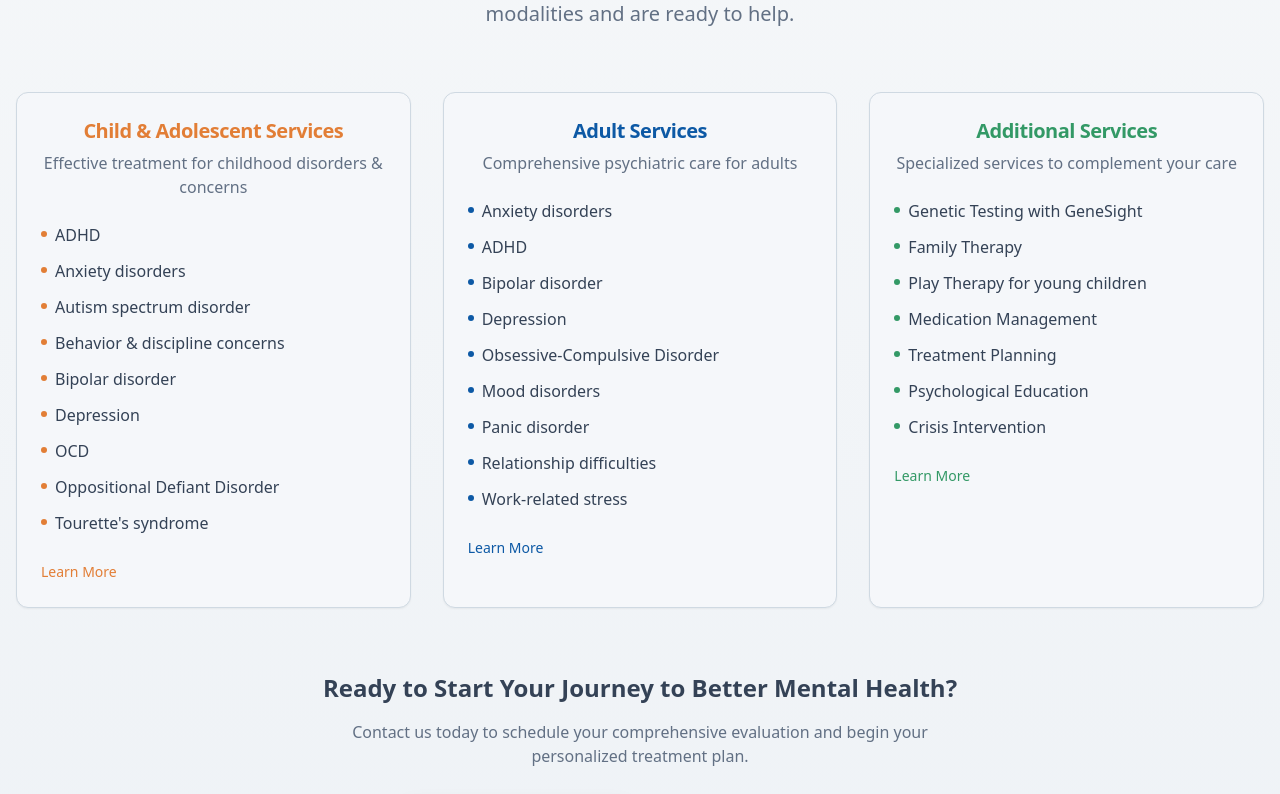
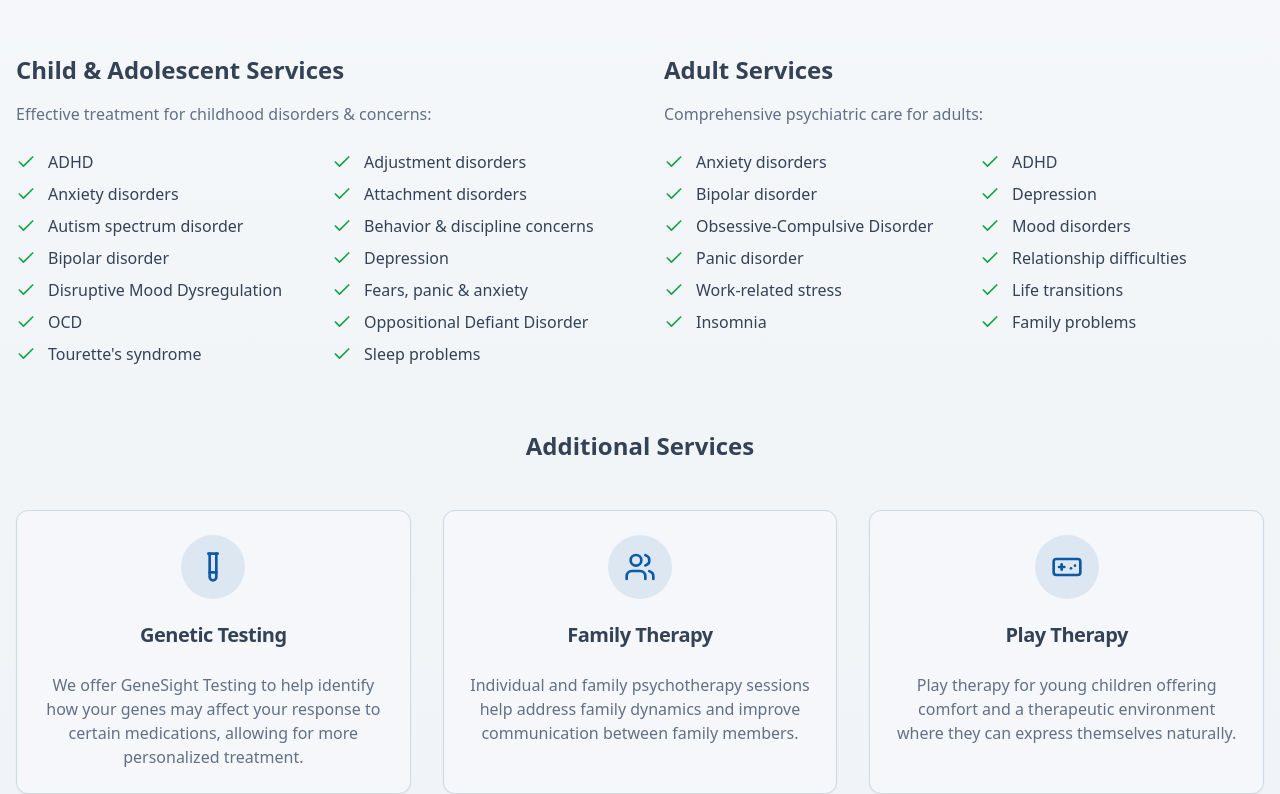
Before and after one commit to arnoldshapiro-del/arnie-newest-updated-website-main, a React (Vite) app: page / in a window 1280 px wide. Shown: the part 2889-3683 px from the top of the page. Built offline with nearby package versions, Linux system fonts and the light colour scheme.

Commit message:
Apply styling to service sections
Apply the specified format, color, and green checkmarks to the "Child & Adolescent Services", "Adult Services", and "Additional Services" sections.

```diff
--- a/src/components/ServicesSection.tsx
+++ b/src/components/ServicesSection.tsx
@@ -8,7 +8,11 @@ import {
   Clock,
   FileText,
   PillIcon,
-  UserCheck
+  UserCheck,
+  Check,
+  TestTube,
+  Users,
+  GamepadIcon
 } from "lucide-react";
 
 const ServicesSection = () => {
@@ -31,37 +35,31 @@ const ServicesSection = () => {
   ];
 
   const childServices = [
-    "ADHD",
-    "Anxiety disorders",
-    "Autism spectrum disorder",
-    "Behavior & discipline concerns",
-    "Bipolar disorder",
-    "Depression",
-    "OCD",
-    "Oppositional Defiant Disorder",
-    "Tourette's syndrome"
+    { col1: ["ADHD", "Anxiety disorders", "Autism spectrum disorder", "Bipolar disorder", "Disruptive Mood Dysregulation", "OCD", "Tourette's syndrome"],
+      col2: ["Adjustment disorders", "Attachment disorders", "Behavior & discipline concerns", "Depression", "Fears, panic & anxiety", "Oppositional Defiant Disorder", "Sleep problems"] }
   ];
 
   const adultServices = [
-    "Anxiety disorders",
-    "ADHD",
-    "Bipolar disorder",
-    "Depression",
-    "Obsessive-Compulsive Disorder",
-    "Mood disorders",
-    "Panic disorder",
-    "Relationship difficulties",
-    "Work-related stress"
+    { col1: ["Anxiety disorders", "Bipolar disorder", "Obsessive-Compulsive Disorder", "Panic disorder", "Work-related stress", "Insomnia"],
+      col2: ["ADHD", "Depression", "Mood disorders", "Relationship difficulties", "Life transitions", "Family problems"] }
   ];
 
   const additionalServices = [
-    "Genetic Testing with GeneSight",
-    "Family Therapy",
-    "Play Therapy for young children",
-    "Medication Management",
-    "Treatment Planning",
-    "Psychological Education",
-    "Crisis Intervention"
+    {
+      icon: TestTube,
+      title: "Genetic Testing",
+      description: "We offer GeneSight Testing to help identify how your genes may affect your response to certain medications, allowing for more personalized treatment."
+    },
+    {
+      icon: Users,
+      title: "Family Therapy",
+      description: "Individual and family psychotherapy sessions help address family dynamics and improve communication between family members."
+    },
+    {
+      icon: GamepadIcon,
+      title: "Play Therapy",
+      description: "Play therapy for young children offering comfort and a therapeutic environment where they can express themselves naturally."
+    }
   ];
 
   return (
@@ -98,101 +96,85 @@ const ServicesSection = () => {
 
         {/* Services Header */}
         <div className="text-center mb-16">
-          <Badge variant="secondary" className="bg-trust/10 text-trust border-trust/20 mb-4">
-            <Stethoscope className="w-4 h-4 mr-1" />
-            Our Services
-          </Badge>
           <h2 className="text-4xl font-bold text-foreground mb-6">
             Our Services
           </h2>
           <p className="text-xl text-muted-foreground max-w-3xl mx-auto">
-            We specialize in outpatient treatment of many psychiatric disorders in children, families, and adults. Our
-            diverse clinical staff is trained in a variety of treatment modalities and are ready to help.
+            We specialize in outpatient treatment of many psychiatric disorders in children,
+            families, and adults. Our diverse clinical staff is trained in a variety of treatment
+            modalities and are ready to help.
           </p>
         </div>
 
-        {/* Services Grid */}
-        <div className="grid lg:grid-cols-3 gap-8 mb-16">
+        {/* Services Two Column Layout */}
+        <div className="grid lg:grid-cols-2 gap-12 mb-16">
           {/* Child & Adolescent Services */}
-          <Card className="bg-card border-border">
-            <CardHeader>
-              <CardTitle className="text-xl text-warm-accent text-center">
-                Child & Adolescent Services
-              </CardTitle>
-              <p className="text-muted-foreground text-center">
-                Effective treatment for childhood disorders & concerns
-              </p>
-            </CardHeader>
-            <CardContent>
-              <ul className="space-y-3">
-                {childServices.map((service, index) => (
-                  <li key={index} className="flex items-start space-x-2">
-                    <div className="w-1.5 h-1.5 bg-warm-accent rounded-full mt-2 flex-shrink-0" />
+          <div>
+            <h3 className="text-2xl font-bold text-foreground mb-4">Child & Adolescent Services</h3>
+            <p className="text-muted-foreground mb-6">Effective treatment for childhood disorders & concerns:</p>
+            <div className="grid md:grid-cols-2 gap-x-8 gap-y-2">
+              <div className="space-y-2">
+                {childServices[0].col1.map((service, index) => (
+                  <div key={index} className="flex items-center space-x-3">
+                    <Check className="w-5 h-5 text-green-600 flex-shrink-0" />
                     <span className="text-foreground">{service}</span>
-                  </li>
+                  </div>
                 ))}
-              </ul>
-              <div className="mt-6">
-                <Button variant="link" className="text-warm-accent p-0 h-auto">
-                  Learn More
-                </Button>
               </div>
-            </CardContent>
-          </Card>
+              <div className="space-y-2">
+                {childServices[0].col2.map((service, index) => (
+                  <div key={index} className="flex items-center space-x-3">
+                    <Check className="w-5 h-5 text-green-600 flex-shrink-0" />
+                    <span className="text-foreground">{service}</span>
+                  </div>
+                ))}
+              </div>
+            </div>
+          </div>
 
           {/* Adult Services */}
-          <Card className="bg-card border-border">
-            <CardHeader>
-              <CardTitle className="text-xl text-primary text-center">
-                Adult Services
-              </CardTitle>
-              <p className="text-muted-foreground text-center">
-                Comprehensive psychiatric care for adults
-              </p>
-            </CardHeader>
-            <CardContent>
-              <ul className="space-y-3">
-                {adultServices.map((service, index) => (
-                  <li key={index} className="flex items-start space-x-2">
-                    <div className="w-1.5 h-1.5 bg-primary rounded-full mt-2 flex-shrink-0" />
+          <div>
+            <h3 className="text-2xl font-bold text-foreground mb-4">Adult Services</h3>
+            <p className="text-muted-foreground mb-6">Comprehensive psychiatric care for adults:</p>
+            <div className="grid md:grid-cols-2 gap-x-8 gap-y-2">
+              <div className="space-y-2">
+                {adultServices[0].col1.map((service, index) => (
+                  <div key={index} className="flex items-center space-x-3">
+                    <Check className="w-5 h-5 text-green-600 flex-shrink-0" />
                     <span className="text-foreground">{service}</span>
-                  </li>
+                  </div>
                 ))}
-              </ul>
-              <div className="mt-6">
-                <Button variant="link" className="text-primary p-0 h-auto">
-                  Learn More
-                </Button>
               </div>
-            </CardContent>
-          </Card>
+              <div className="space-y-2">
+                {adultServices[0].col2.map((service, index) => (
+                  <div key={index} className="flex items-center space-x-3">
+                    <Check className="w-5 h-5 text-green-600 flex-shrink-0" />
+                    <span className="text-foreground">{service}</span>
+                  </div>
+                ))}
+              </div>
+            </div>
+          </div>
+        </div>
 
-          {/* Additional Services */}
-          <Card className="bg-card border-border">
-            <CardHeader>
-              <CardTitle className="text-xl text-healing text-center">
-                Additional Services
-              </CardTitle>
-              <p className="text-muted-foreground text-center">
-                Specialized services to complement your care
-              </p>
-            </CardHeader>
-            <CardContent>
-              <ul className="space-y-3">
-                {additionalServices.map((service, index) => (
-                  <li key={index} className="flex items-start space-x-2">
-                    <div className="w-1.5 h-1.5 bg-healing rounded-full mt-2 flex-shrink-0" />
-                    <span className="text-foreground">{service}</span>
-                  </li>
-                ))}
-              </ul>
-              <div className="mt-6">
-                <Button variant="link" className="text-healing p-0 h-auto">
-                  Learn More
-                </Button>
-              </div>
-            </CardContent>
-          </Card>
+        {/* Additional Services */}
+        <div className="mb-16">
+          <h3 className="text-2xl font-bold text-foreground text-center mb-12">Additional Services</h3>
+          <div className="grid md:grid-cols-3 gap-8">
+            {additionalServices.map((service, index) => (
+              <Card key={index} className="bg-card border-border text-center">
+                <CardHeader>
+                  <div className="w-16 h-16 bg-primary/10 rounded-full flex items-center justify-center mx-auto mb-4">
+                    <service.icon className="w-8 h-8 text-primary" />
+                  </div>
+                  <CardTitle className="text-xl text-foreground">{service.title}</CardTitle>
+                </CardHeader>
+                <CardContent>
+                  <p className="text-muted-foreground">{service.description}</p>
+                </CardContent>
+              </Card>
+            ))}
+          </div>
         </div>
 
         {/* Call to action */}
```
